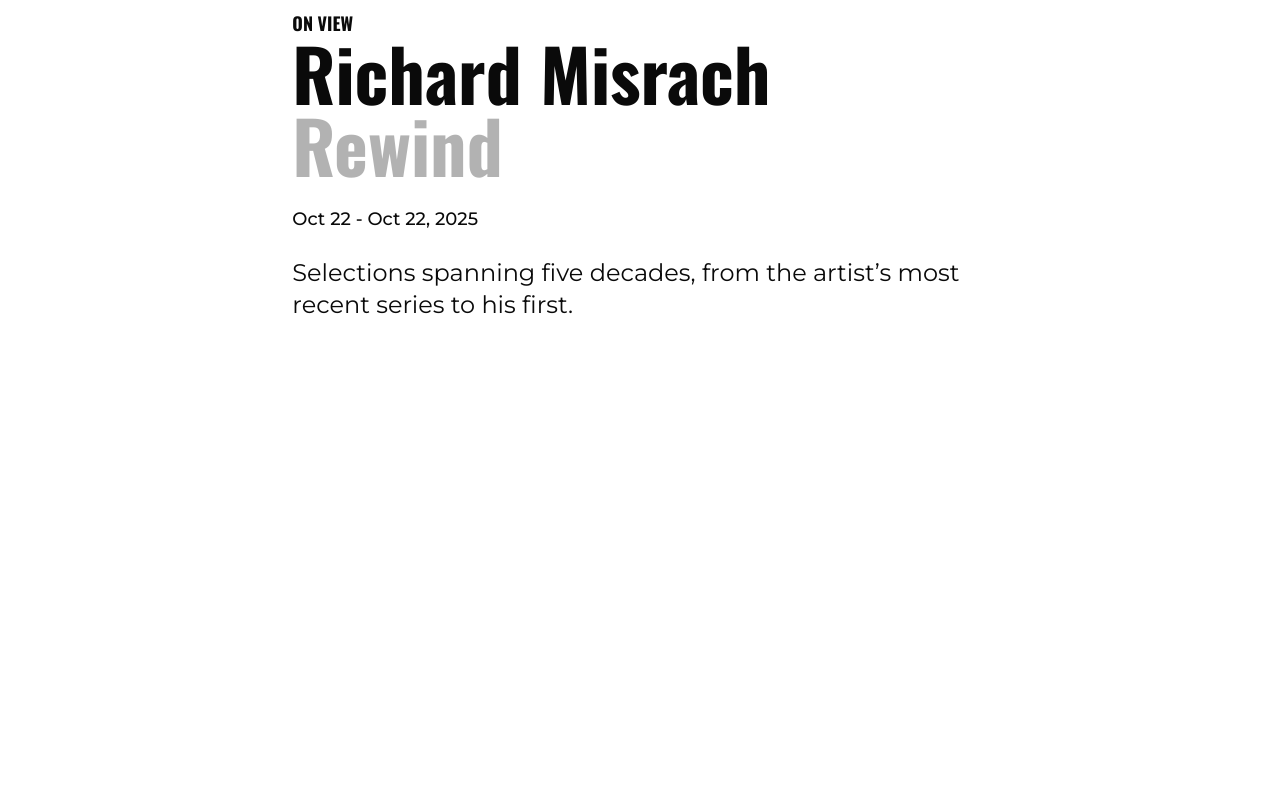
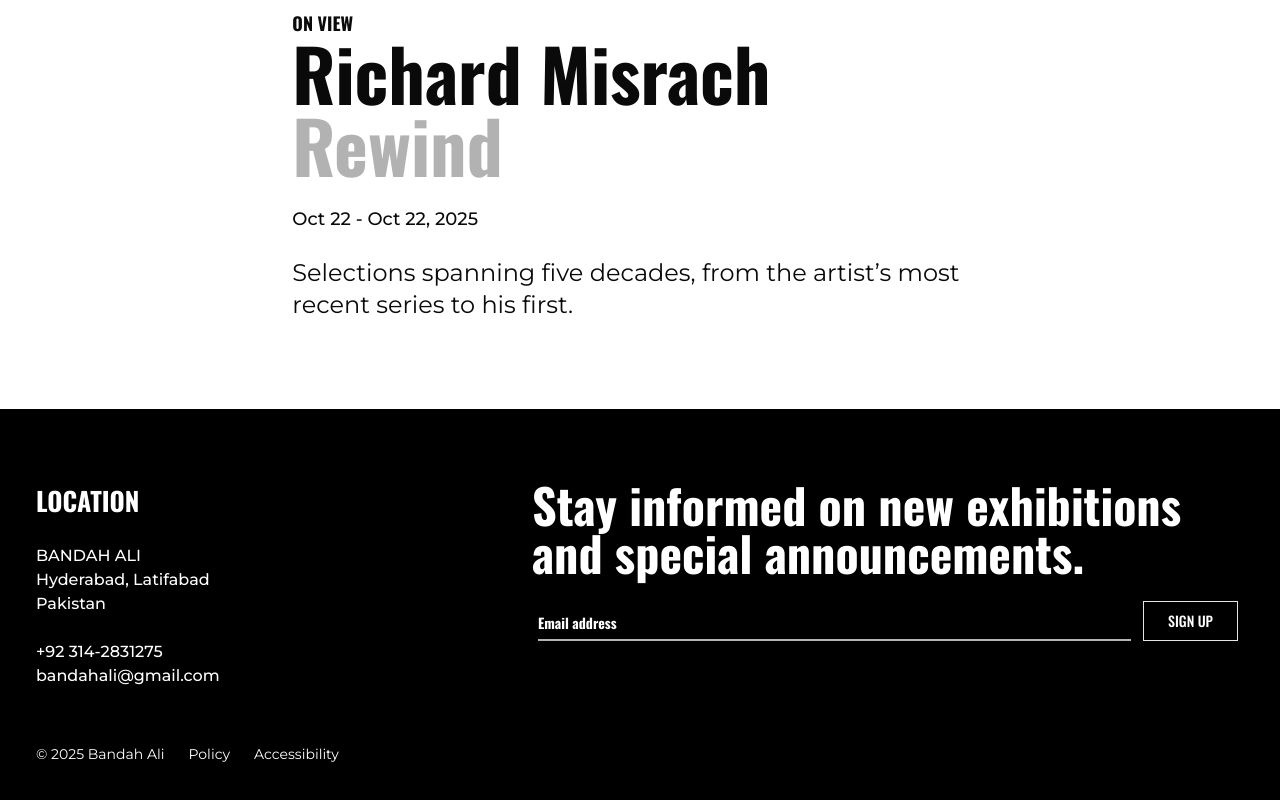
Before and after one commit to DevMaazKhan/ayaz_psw_art_project_2025, a Next.js app in the folder mainapp/: page / in a window 1280 px wide. Shown: the part 1490-2290 px from the top of the page. Before the commit the page ends 1811 px from the top, so only its background shows below. Built offline with nearby package versions, Linux system fonts and the light colour scheme.

Commit message:
footer section added, with some components modification

```diff
--- a/mainapp/src/app/(mainapp)/layout.tsx
+++ b/mainapp/src/app/(mainapp)/layout.tsx
@@ -1,3 +1,4 @@
+import Footer from "@/components/layout/footer/main-footer";
 import Navbar from "@/components/layout/navbar/main-navbar";
 import React from "react";
 
@@ -10,6 +11,7 @@ const MainLayout = ({
       <Navbar />
       {children}
       {modal}
+      <Footer />
     </main>
   );
 };
--- a/mainapp/src/app/globals.css
+++ b/mainapp/src/app/globals.css
@@ -77,7 +77,7 @@
 
 :root {
   --radius: 0.625rem;
-  --background: oklch(1 0 0);
+  --background: oklch(0% 0 0);
   --foreground: oklch(0.145 0 0);
   --card: oklch(1 0 0);
   --card-foreground: oklch(0.145 0 0);
@@ -153,3 +153,8 @@
     @apply bg-background text-foreground;
   }
 }
+
+body {
+  scroll-behavior: smooth;
+  background-color: #fff;
+}
--- a/mainapp/src/components/app/home/exhibition-section.tsx
+++ b/mainapp/src/components/app/home/exhibition-section.tsx
@@ -3,7 +3,7 @@ import LargeExhibition from "@/components/shared/exhibition/large-exhibition";
 
 const ExhibitionSection = () => {
   return (
-    <section className="max-w-360 mx-auto px-5 opacity-0 animate-fade-in-up">
+    <section className="max-w-360 mx-auto px-5 opacity-0 animate-fade-in-up mb-22">
       <LargeExhibition
         name="Richard Misrach Rewind"
         description="Selections spanning five decades, from the artist’s most recent series to his first."
--- /dev/null
+++ b/mainapp/src/components/layout/footer/footer-news-letter.tsx
@@ -0,0 +1,19 @@
+import { Button } from "@/components/ui/button";
+import { Input } from "@/components/ui/input";
+
+const FooterNewsLetter = () => {
+  return (
+    <div className="flex items-end">
+      <div className="px-1.5 flex-1">
+        <Input placeholder="Email address" className="border-0 border-b-white/70 font-[montserrat] font-bold pl-0 pt-2.5 pr-3 pb-1.5 placeholder:text-white h-auto text-[16px] box-border rounded-none border-b-2 ring-0 focus-visible:ring-0 focus-visible:border-b-white/70" />
+      </div>
+      <div className="px-1.5">
+        <Button variant="outline" size="lg" className="uppercase">
+          Sign up
+        </Button>
+      </div>
+    </div>
+  );
+};
+
+export default FooterNewsLetter;
--- /dev/null
+++ b/mainapp/src/components/layout/footer/main-footer.tsx
@@ -0,0 +1,37 @@
+import FooterNewsLetter from "./footer-news-letter";
+
+const MainFooter = () => {
+  return (
+    <section className="bg-black pt-18 pb-10">
+      <div className="flex text-white max-w-360 mx-auto px-5">
+        <div className="px-4">
+          <h2 className="mb-6 font-bold uppercase text-[26px]">Location</h2>
+          <div className="mb-6 font-[montserrat] font-medium text-[16px]">
+            <p>BANDAH ALI</p>
+            <p>Hyderabad, Latifabad</p>
+            <p>Pakistan</p>
+          </div>
+          <div className="font-[montserrat] font-medium text-[16px]">
+            <h6>+92 314-2831275</h6>
+            <h6>bandahali@gmail.com</h6>
+          </div>
+        </div>
+        <div className="px-4 w-3/5 ml-auto">
+          <h2 className="text-5xl font-bold mb-6">
+            Stay informed on new exhibitions and special announcements.
+          </h2>
+          <FooterNewsLetter />
+        </div>
+      </div>
+      <div className="pt-14 text-white max-w-360 mx-auto px-5">
+        <div className="px-4 flex mb-6">
+          <p className="mr-6 font-[montserrat] text-[14px] font-normal">© 2025 Bandah Ali</p>
+          <p className="mr-6 font-[montserrat] text-[14px] font-normal">Policy</p>
+          <p className="mr-6 font-[montserrat] text-[14px] font-normal">Accessibility</p>
+        </div>
+      </div>
+    </section>
+  );
+};
+
+export default MainFooter;
--- a/mainapp/src/components/layout/menu/main-menu-close-btn.tsx
+++ b/mainapp/src/components/layout/menu/main-menu-close-btn.tsx
@@ -2,6 +2,7 @@
 
 import { useRouter } from "next/navigation";
 import Icon from "../../ui/icon";
+import { useEffect } from "react";
 
 const MainMenuCloseButton = ({
   isIntercepted,
@@ -16,10 +17,18 @@ const MainMenuCloseButton = ({
     }
   }
 
+  useEffect(() => {
+    document.body.style.overflow = "hidden";
+
+    return () => {
+      document.body.style.overflow = "";
+    };
+  }, []);
+
   return (
     <div className="w-full flex justify-end items-center p-4">
       <div onClick={onMenuCloseHandler}>
-        <Icon name="cancel" size={44} strokeWidth={1} />
+        <Icon name="cancel" size={34} strokeWidth={1} />
       </div>
     </div>
   );
--- a/mainapp/src/components/layout/search/search-close-btn.tsx
+++ b/mainapp/src/components/layout/search/search-close-btn.tsx
@@ -1,5 +1,6 @@
 "use client";
 
+import { useEffect } from "react";
 import Icon from "../../ui/icon";
 import { useRouter } from "next/navigation";
 
@@ -16,10 +17,18 @@ const SearchCloseButton = ({
     }
   }
 
+  useEffect(() => {
+    document.body.style.overflow = "hidden";
+
+    return () => {
+      document.body.style.overflow = "";
+    };
+  }, []);
+
   return (
-    <div className="w-full flex justify-end items-center p-4">
+    <div className="w-full flex justify-end items-center p-4 pr-4">
       <div onClick={onCloseHandler}>
-        <Icon name="cancel" size={44} strokeWidth={1} />
+        <Icon name="cancel" size={34} strokeWidth={1} />
       </div>
     </div>
   );
--- a/mainapp/src/components/ui/button.tsx
+++ b/mainapp/src/components/ui/button.tsx
@@ -5,7 +5,7 @@ import { cva, type VariantProps } from "class-variance-authority"
 import { cn } from "@/lib/util/cn"
 
 const buttonVariants = cva(
-  "inline-flex items-center justify-center gap-2 whitespace-nowrap rounded-md text-sm font-medium transition-all disabled:pointer-events-none disabled:opacity-50 [&_svg]:pointer-events-none [&_svg:not([class*='size-'])]:size-4 shrink-0 [&_svg]:shrink-0 outline-none focus-visible:border-ring focus-visible:ring-ring/50 focus-visible:ring-[3px] aria-invalid:ring-destructive/20 dark:aria-invalid:ring-destructive/40 aria-invalid:border-destructive",
+  "inline-flex font-[montserrat] font-medium cursor-pointer items-center justify-center gap-2 whitespace-nowrap text-sm font-medium transition-all disabled:pointer-events-none disabled:opacity-50 [&_svg]:pointer-events-none [&_svg:not([class*='size-'])]:size-4 shrink-0 [&_svg]:shrink-0 outline-none focus-visible:border-ring focus-visible:ring-ring/50 focus-visible:ring-[3px] aria-invalid:ring-destructive/20 dark:aria-invalid:ring-destructive/40 aria-invalid:border-destructive",
   {
     variants: {
       variant: {
@@ -22,8 +22,8 @@ const buttonVariants = cva(
       },
       size: {
         default: "h-9 px-4 py-2 has-[>svg]:px-3",
-        sm: "h-8 rounded-md gap-1.5 px-3 has-[>svg]:px-2.5",
-        lg: "h-10 rounded-md px-6 has-[>svg]:px-4",
+        sm: "h-8 gap-1.5 px-3 has-[>svg]:px-2.5",
+        lg: "h-10 px-6 has-[>svg]:px-4",
         icon: "size-9",
         "icon-sm": "size-8",
         "icon-lg": "size-10",
```
